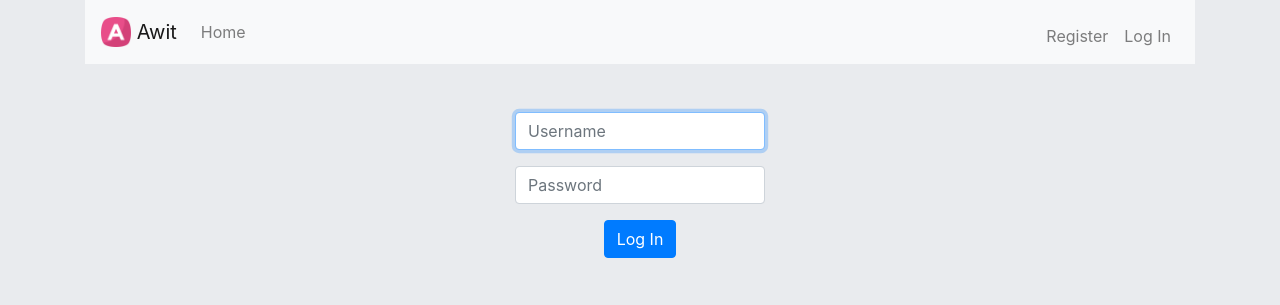
After one commit to blackstate/awit, a Flask app: page /login in a window 1280 px wide. The commit adds this page. Shown: the top 305 px of the page. Run offline with Flask 2, Linux system fonts and the light colour scheme; some libraries are stand-ins or nearby versions.

Commit message:
Add login /login function without password hashing yet

```diff
--- a/application.py
+++ b/application.py
@@ -1,14 +1,26 @@
 import os
 import re
+import sqlite3
 
-from flask import Flask, flash, jsonify, redirect, render_template, request, session
+from flask import Flask, flash, jsonify, redirect, render_template, request, session, url_for
 from flask_session import Session
 from tempfile import mkdtemp
 from werkzeug.exceptions import default_exceptions, HTTPException, InternalServerError
 from werkzeug.security import check_password_hash, generate_password_hash
+from markupsafe import escape
+#from flask_login import LoginManager, UserMixin, current_user, login_user
+
+from helpers import login_required, apology, check_login
 
 # Configure application
 app = Flask(__name__)
+
+# Configure session to use filesystem (instead of signed cookies)
+app.config["SESSION_FILE_DIR"] = mkdtemp()
+app.config["SESSION_PERMANENT"] = False
+app.config["SESSION_TYPE"] = "filesystem"
+app.config['SECRET_KEY'] = b'\xa9r\xd0\xd9\xc5X\r\xc8\x7f\xec\xbb\xfd\xc9\xf0\x1c\x97'
+Session(app)
 
 # Ensure templates are auto-reloaded
 app.config["TEMPLATES_AUTO_RELOAD"] = True
@@ -21,8 +33,50 @@ def after_request(response):
     response.headers["Pragma"] = "no-cache"
     return response
 
+# initial sql connection
+
 # index page
 @app.route('/')
 def index():
-    test = "Bryle bentalogs badaynedong dantes wewlierevilliame"
+
+    # Placeholder
+    if "user_id" in session:
+        test = session["user_id"]
+
+    # Print user id
+    else:
+        test = "benta bryle butaw bisakol bisaya bagsik boogieman boomer bibo bata"
+
     return render_template("index.html", test=test)
+
+@app.route('/login', methods=["GET", "POST"])
+def login():
+
+    # forget any user_id
+    session.clear()
+
+    if request.method == "POST":
+
+        username = request.form.get("username")
+        password = request.form.get("password")
+
+        # Ensure username was submitted
+        if not username:
+            return apology("must provide username", 403)
+
+        # Ensure password was submitted
+        elif not username:
+            return apology("must provide password", 403)
+
+        # Query database for username
+        userid = check_login(username, password)
+
+        # Remember which user has logged in
+        session["user_id"] = userid
+
+        # Redirect user to home page
+        return redirect("/")
+
+    else:
+
+        return render_template("login.html")
--- a/static/styles.css
+++ b/static/styles.css
@@ -1,8 +1,17 @@
-main
-{
-    /* scroll horizontally as needed */
-    overflow-x: auto;
-
+main {
     /* center contents */
     text-align: center;
+
 }
+
+.center-form {
+
+    margin: 0 auto;
+    width:250px;
+
+}
+
+
+body {
+    background-color: #E9EBEE;
+}
--- a/templates/layout.html
+++ b/templates/layout.html
@@ -27,7 +27,7 @@
                 </a>
                 <div class="collapse navbar-collapse" id="navbarNavDropdown">
                     <ul class="navbar-nav mr-auto mt-2 mt-lg-0">
-                        <li class="nav-item"><a class="nav-link" href="#">Home</a></li>
+                        <li class="nav-item"><a class="nav-link" href="/">Home</a></li>
                     </ul>
 
                     <ul class="navbar-nav ml-auto mt-2">
@@ -39,7 +39,7 @@
         </div>
 
         <!-- Main block-->
-        <main class="container p-5">
+        <main class="container p-5 toppad">
             {% block main %}{% endblock %}
         </main>
 
--- /dev/null
+++ b/templates/login.html
@@ -0,0 +1,22 @@
+{% extends "layout.html" %}
+
+{% block title %}
+    Log in
+{% endblock %}
+
+{% block main %}
+
+<div>
+    <form class="center-form" action="/login" method="post">
+        <div class="form-group">
+            <input autocomplete="off" autofocus class="form-control" name="username" placeholder="Username" type="text">
+        </div>
+        <div class="form-group">
+            <input class="form-control" name="password" placeholder="Password" type="password">
+        </div>
+        <button class="btn btn-primary" type="submit">Log In</button>
+    </form>
+</div>
+
+
+{% endblock %}
```
Also changed, not shown: helpers.py (added, +58 -0 lines), templates/apology.html (added, +10 -0 lines), awit.db.
